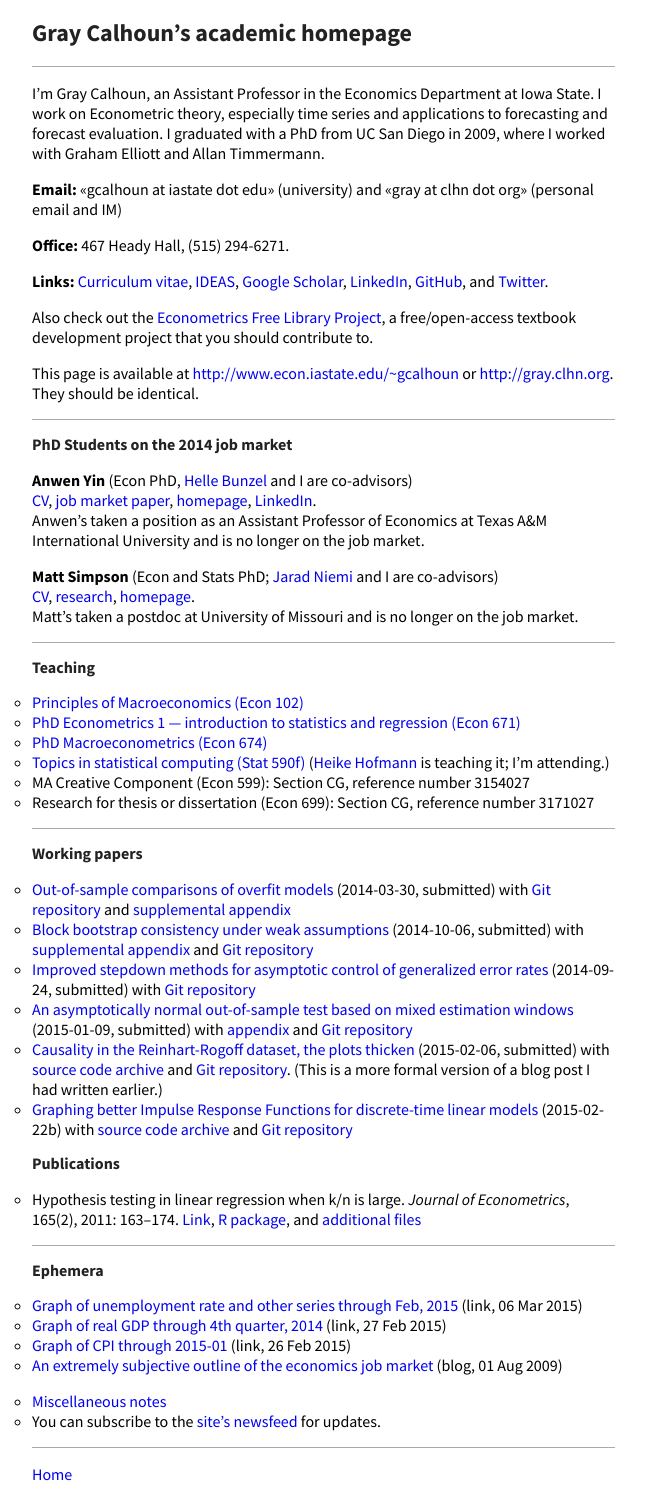
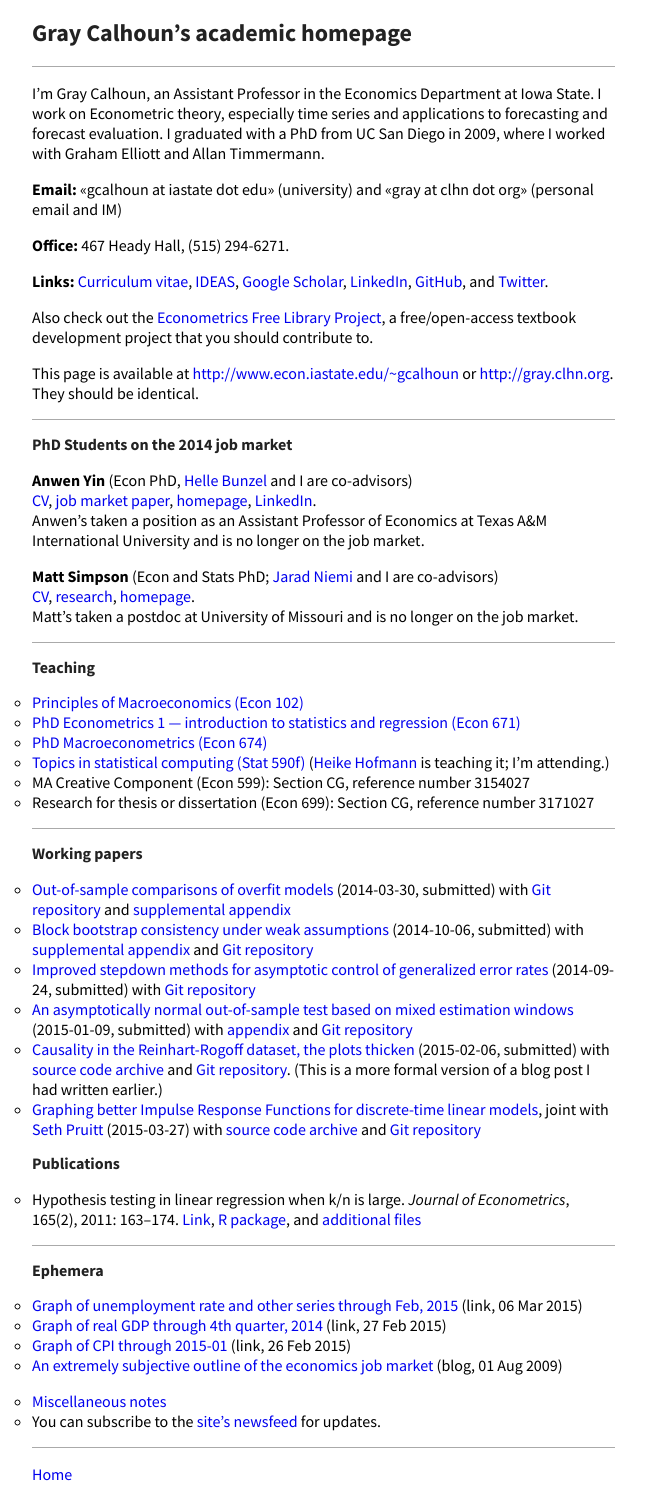
Before and after one commit to mmkuang/grayclhn.github.io, a Jekyll site: the page built from index.md, in a window 1280 px wide. Shown: the whole page, without its empty margins (0-664 px from the left). Built offline with Jekyll 4.4.1, drawn with Linux system fonts in a browser that asks for light colours; Markdown is read by kramdown in place of the engine named in the settings.

Commit message:
Add Seth as coauthor on IRF paper

```diff
--- a/index.md
+++ b/index.md
@@ -93,8 +93,9 @@ Matt’s taken a postdoc at University of Missouri and is no longer on the job m
   (2015-02-06, submitted) with [source code archive](dl/calhoun-rr-graphics.zip) and
   [Git repository](https://git.ece.iastate.edu/gcalhoun/rr_graphics/tree/v2015-02-06).
   (This is a more formal version of a blog post I had written earlier.)
-* [Graphing better Impulse Response Functions for discrete-time linear models](dl/calhoun-smooth-irf.pdf)
-  (2015-02-22b) with [source code archive](dl/calhoun-smooth-irf.zip) and
+* [Graphing better Impulse Response Functions for discrete-time linear models](dl/calhoun-smooth-irf.pdf),
+  joint with [Seth Pruitt](https://sites.google.com/site/sethpruittnet/)
+  (2015-03-27) with [source code archive](dl/calhoun-smooth-irf.zip) and
   [Git repository](https://git.ece.iastate.edu/gcalhoun/smooth_irf/tree/2015-02-22b)
 
 ## Publications
```
Also changed, not shown: 1 other file.
